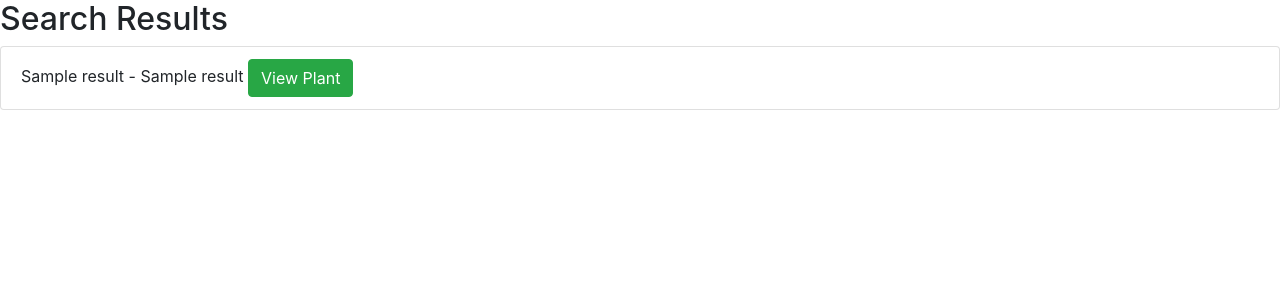
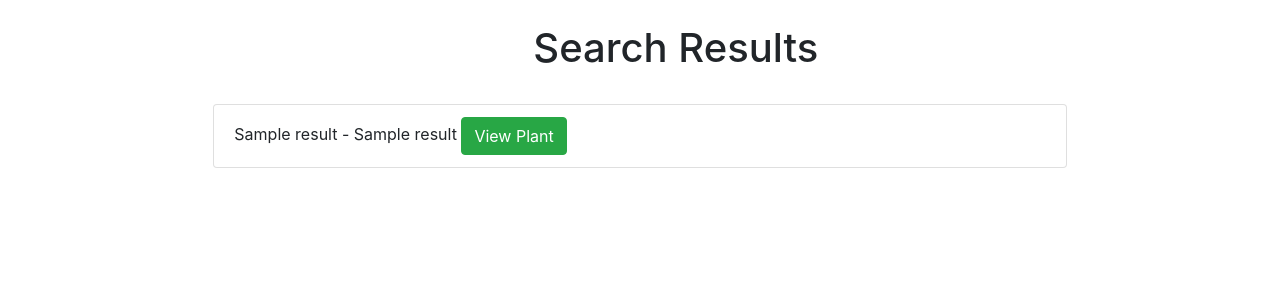
Before and after one commit to SianJade/PlantPal, a Flask app: template templates/search_results.html in a window 1280 px wide. Shown: the part 56-356 px from the top of the page. Run offline with Flask 2, Linux system fonts and the light colour scheme; the template is opened without the code that fills it: most values are stand-ins (such as "Sample title", 1, 10 or a date in 2020); some libraries are stand-ins or nearby versions.

Commit message:
Add bootstrap styling classes to search results page

```diff
--- a/templates/search_results.html
+++ b/templates/search_results.html
@@ -1,10 +1,11 @@
 {% extends 'base.html' %} {% block content %}
-
-<h2>Search Results</h2>
-
+<br>
+<h1 class="offset-xl-5 offset-lg-5">Search Results</h1>
+<br>
 <ul class="list-group">
     {% for result in results %}
-    <li class="list-group-item">{{result.latin_name}} - {{result.common_name}}
+    <li class="list-group-item col-xl-8 offset-xl-2 col-lg-8 offset-lg-2 col-md-8 offset-md-2 col-sm-8 offset-sm-2 col-xs-8 offset-xs-2">
+        {{result.latin_name}} - {{result.common_name}}
         <a href="{{url_for('view_plant', plant_id=result._id)}}" class="btn btn-success">
             View Plant
         </a>
```
